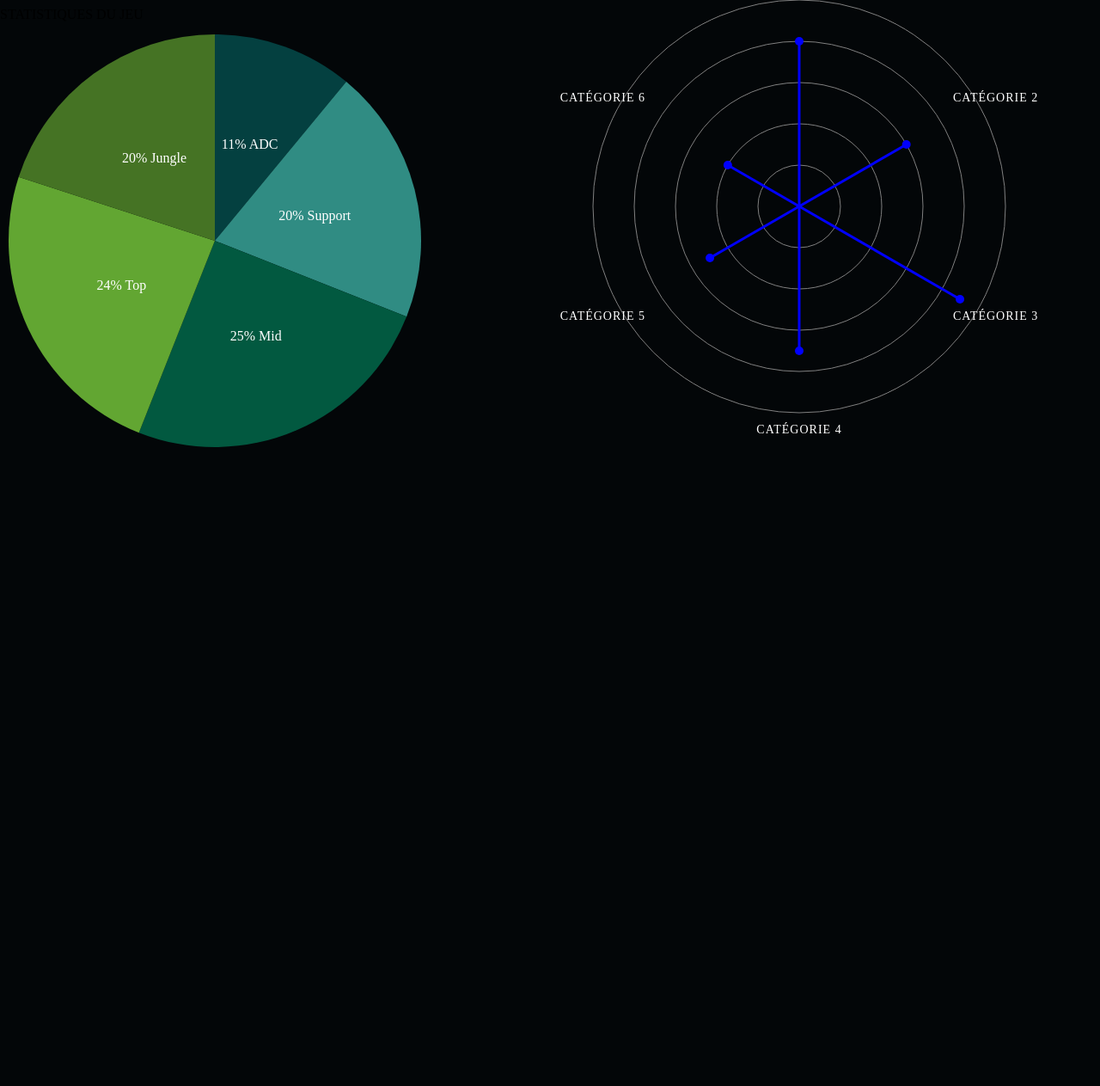
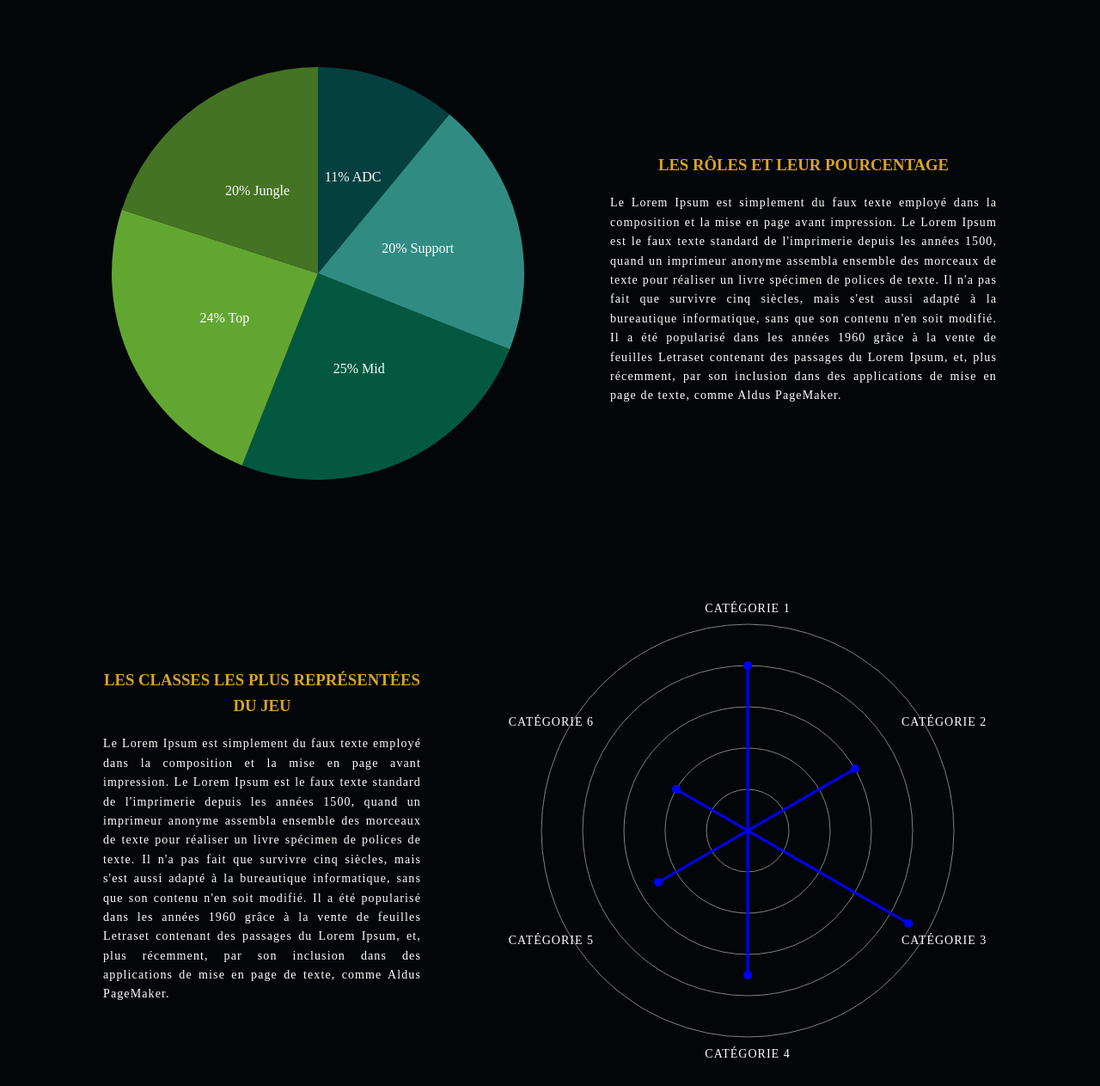
Before and after one commit to kassandrawoods/StojanovicTalonLeagueOfLegends, a website built with Vite: page indexStatistique.html in a window 1280 px wide. Shown: the part 106-1369 px from the top of the page at 86% size. Before the commit the page ends 800 px from the top, so only its background shows below. Built offline with nearby package versions, Linux system fonts and the light colour scheme; a web font is replaced by a local one.

Commit message:
mise en place des graphique et du texte page2

```diff
--- a/css/style.css
+++ b/css/style.css
@@ -30,6 +30,15 @@ body, html {
 #background {
     display : flex;
     background: linear-gradient(rgba(0, 0, 0, 0.2), rgba(0, 0, 0, 0.2)), url('../img/background2.jpg');
+    height: 100%;
+    background-position: top;
+    background-repeat: no-repeat;
+    background-size: cover;
+}
+
+#backgroundStats {
+    display : flex;
+    background: linear-gradient(rgba(0, 0, 0, 0.2), rgba(0, 0, 0, 0.2)), url('../img/background.jpg');
     height: 100%;
     background-position: top;
     background-repeat: no-repeat;
@@ -83,13 +92,44 @@ h1, h2, h3, h4 {
     width : 100%;
 }
 
-.container {
-    text-align: center;
-  }
+#containerPie {
+    width: 100%;
+    height: 100%;
+    position: relative;
+    top:50px;
+    display:flex;
+    justify-content: space-between;
+    align-items: center;
+}
 
-  #pieChart, #radarChart {
-    display: inline-block;
-    width: 50%;
+#containerRadar {
+    width: 100%;
+    height: 100%;
+    position: relative;
+    top:50px;
+    display:flex;
+    justify-content: space-between;
+    align-items: center;
+}
+
+#pieChart {
+    margin-left: 120px;
+}
+
+  #radarChart {
+    margin-top: 100px;
+    margin-right: 120px;
+}
+
+  #explicationPieChart {
+    margin-right: 120px;
+    margin-left: 90px;
+}
+
+  #explicationRadarChart {
+    margin-top: 100px;
+    margin-left: 120px;
+    margin-right: 90px;
   }
 
 
@@ -227,6 +267,10 @@ p#explication {
     text-align: justify;
 }
 
+p#explicationStats {
+    text-align: justify;
+}
+
 img#map-image {
     width: 50%;
     height: 50%;
--- a/indexStatistique.html
+++ b/indexStatistique.html
@@ -9,8 +9,28 @@
 </head>
 <body>
         <div id="frameStat">
-          <div id="pieChart">STATISTIQUES DU JEU</div><div id="radarChart">GRAPHIQUE 2 A NOMMÉ</div>
-        </div>
+          <h1>STATISTIQUES</h1>
+
+          <div id="containerPie">
+            <div id="pieChart">
+            </div>
+            <div id="explicationPieChart">
+              <h3>LES RÔLES ET LEUR POURCENTAGE</h3>
+              <p id="explicationStats">Le Lorem Ipsum est simplement du faux texte employé dans la composition et la mise en page avant impression. Le Lorem Ipsum est le faux texte standard de l'imprimerie depuis les années 1500, quand un imprimeur anonyme assembla ensemble des morceaux de texte pour réaliser un livre spécimen de polices de texte. Il n'a pas fait que survivre cinq siècles, mais s'est aussi adapté à la bureautique informatique, sans que son contenu n'en soit modifié. Il a été popularisé dans les années 1960 grâce à la vente de feuilles Letraset contenant des passages du Lorem Ipsum, et, plus récemment, par son inclusion dans des applications de mise en page de texte, comme Aldus PageMaker.</p>
+            </div>
+          </div>
+
+          <div id="containerRadar">
+            <div id="explicationRadarChart">
+              <h3>LES CLASSES LES PLUS REPRÉSENTÉES DU JEU</h3>
+              <p id ="explicationStats">Le Lorem Ipsum est simplement du faux texte employé dans la composition et la mise en page avant impression. Le Lorem Ipsum est le faux texte standard de l'imprimerie depuis les années 1500, quand un imprimeur anonyme assembla ensemble des morceaux de texte pour réaliser un livre spécimen de polices de texte. Il n'a pas fait que survivre cinq siècles, mais s'est aussi adapté à la bureautique informatique, sans que son contenu n'en soit modifié. Il a été popularisé dans les années 1960 grâce à la vente de feuilles Letraset contenant des passages du Lorem Ipsum, et, plus récemment, par son inclusion dans des applications de mise en page de texte, comme Aldus PageMaker.</p>
+            </div>
+            <div id="radarChart">
+            </div>
+          </div>
+
+
+
       </div>
 </body>
 </html>
```
